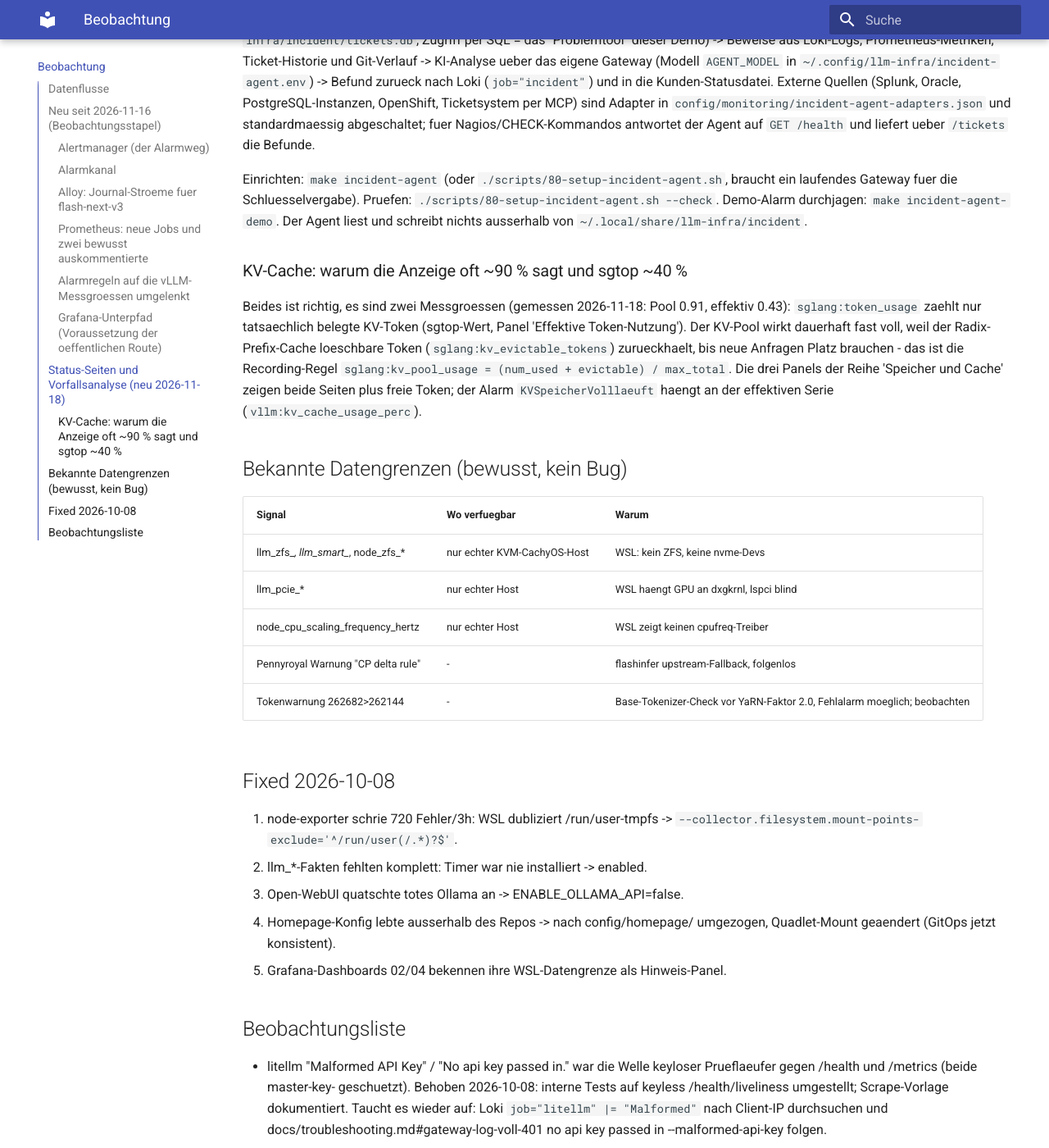
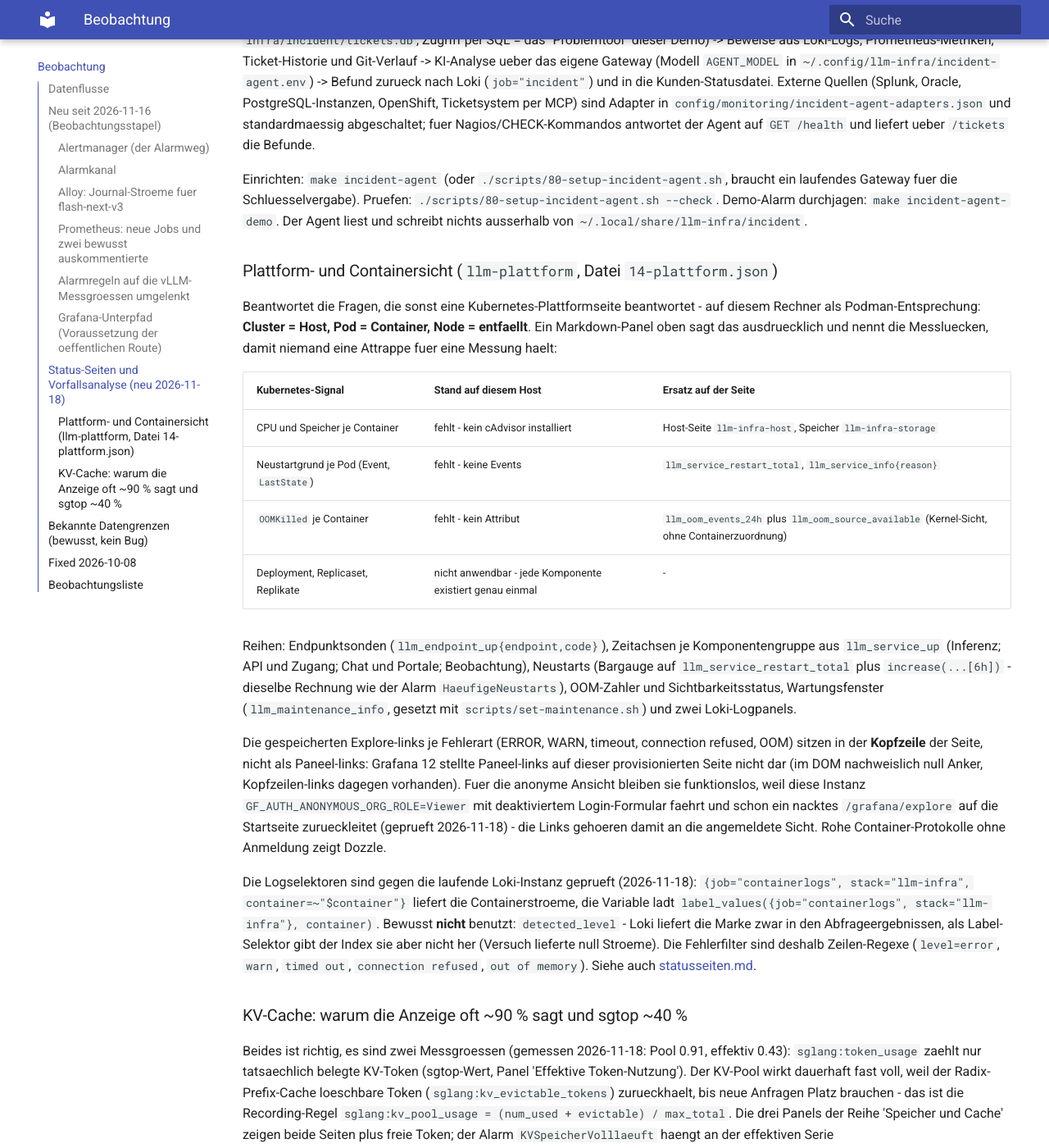
Before and after one commit to thomasdenk79-cyber/llm-infra-setup, an MkDocs documentation site: the page built from docs/monitoring.md, in a window 1280 px wide and 1400 px high, scrolled down 4592 px. Shown: the whole window at 82% size. Built offline with MkDocs 1.6.1 and Material for MkDocs 9.7.7, drawn with Linux system fonts in a browser that asks for light colours.

Commit message:
Add platform and container dashboard 14-plattform (llm-plattform)
Rootless-Podman platform page for the single-host stack: endpoint probes
(llm_endpoint_up), component group timelines (llm_service_up), restart
counters and 6h increases, kernel OOM counter with its availability flag,
maintenance windows and two Loki log panels with saved Explore links.
Top markdown panel states the cluster->host, pod->container mapping and
lists what is genuinely missing (no cAdvisor: no per-container CPU/RAM,
no pod restart reasons, no per-container OOMKilled; deployments/replicas
not applicable). Log selectors and filters verified against live Loki.

```diff
--- a/docs/monitoring.md
+++ b/docs/monitoring.md
@@ -235,6 +235,45 @@ braucht ein laufendes Gateway fuer die Schluesselvergabe). Pruefen:
 `make incident-agent-demo`. Der Agent liest und schreibt nichts ausserhalb
 von `~/.local/share/llm-infra/incident`.
 
+### Plattform- und Containersicht (`llm-plattform`, Datei `14-plattform.json`)
+
+Beantwortet die Fragen, die sonst eine Kubernetes-Plattformseite beantwortet - auf
+diesem Rechner als Podman-Entsprechung: **Cluster = Host, Pod = Container, Node =
+entfaellt**. Ein Markdown-Panel oben sagt das ausdruecklich und nennt die Messluecken,
+damit niemand eine Attrappe fuer eine Messung haelt:
+
+| Kubernetes-Signal | Stand auf diesem Host | Ersatz auf der Seite |
+|---|---|---|
+| CPU und Speicher je Container | fehlt - kein cAdvisor installiert | Host-Seite `llm-infra-host`, Speicher `llm-infra-storage` |
+| Neustartgrund je Pod (Event, `LastState`) | fehlt - keine Events | `llm_service_restart_total`, `llm_service_info{reason}` |
+| `OOMKilled` je Container | fehlt - kein Attribut | `llm_oom_events_24h` plus `llm_oom_source_available` (Kernel-Sicht, ohne Containerzuordnung) |
+| Deployment, Replicaset, Replikate | nicht anwendbar - jede Komponente existiert genau einmal | - |
+
+Reihen: Endpunktsonden (`llm_endpoint_up{endpoint,code}`), Zeitachsen je Komponentengruppe
+aus `llm_service_up` (Inferenz; API und Zugang; Chat und Portale; Beobachtung),
+Neustarts (Bargauge auf `llm_service_restart_total` plus `increase(...[6h])` -
+dieselbe Rechnung wie der Alarm `HaeufigeNeustarts`), OOM-Zahler und
+Sichtbarkeitsstatus, Wartungsfenster (`llm_maintenance_info`, gesetzt mit
+`scripts/set-maintenance.sh`) und zwei Loki-Logpanels.
+
+Die gespeicherten Explore-links je Fehlerart (ERROR, WARN, timeout, connection refused,
+OOM) sitzen in der **Kopfzeile** der Seite, nicht als Paneel-links: Grafana 12 stellte
+Paneel-links auf dieser provisionierten Seite nicht dar (im DOM nachweislich null
+Anker, Kopfzeilen-links dagegen vorhanden). Fuer die anonyme Ansicht bleiben sie
+funktionslos, weil diese Instanz `GF_AUTH_ANONYMOUS_ORG_ROLE=Viewer` mit deaktiviertem
+Login-Formular faehrt und schon ein nacktes `/grafana/explore` auf die Startseite
+zurueckleitet (geprueft 2026-11-18) - die Links gehoeren damit an die angemeldete
+Sicht. Rohe Container-Protokolle ohne Anmeldung zeigt Dozzle.
+
+Die Logselektoren sind gegen die laufende Loki-Instanz geprueft (2026-11-18):
+`{job="containerlogs", stack="llm-infra", container=~"$container"}` liefert die
+Containerstroeme, die Variable ladt `label_values({job="containerlogs",
+stack="llm-infra"}, container)`. Bewusst **nicht** benutzt: `detected_level` - Loki
+liefert die Marke zwar in den Abfrageergebnissen, als Label-Selektor gibt der Index
+sie aber nicht her (Versuch lieferte null Stroeme). Die Fehlerfilter sind deshalb
+Zeilen-Regexe (`level=error`, `warn`, `timed out`, `connection refused`,
+`out of memory`). Siehe auch [statusseiten.md](statusseiten.md#telemetrie-inventur-2026-11-18).
+
 ### KV-Cache: warum die Anzeige oft ~90 % sagt und sgtop ~40 %
 
 Beides ist richtig, es sind zwei Messgroessen (gemessen 2026-11-18:
```
Also changed, not shown: 1 other file.
